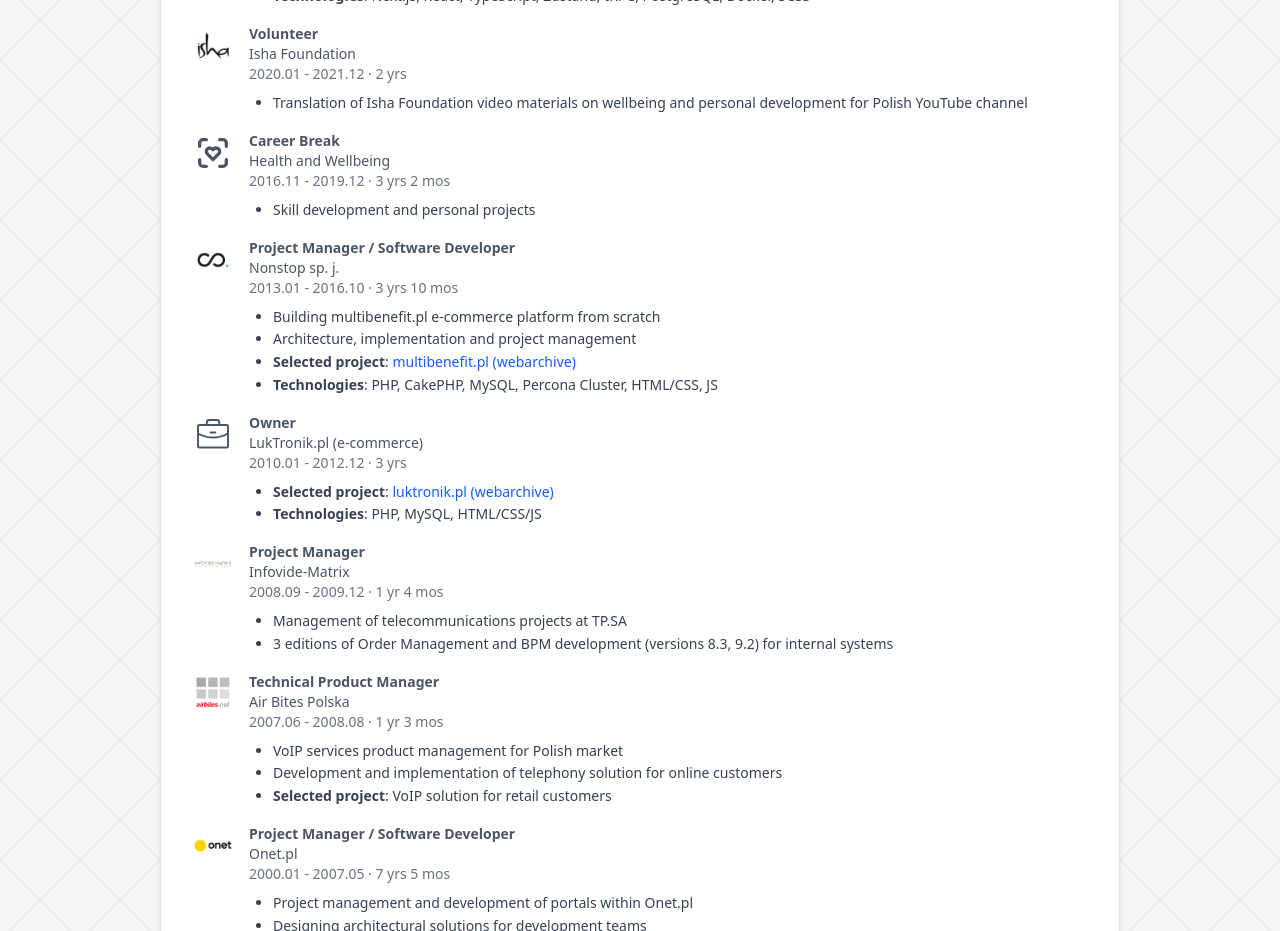
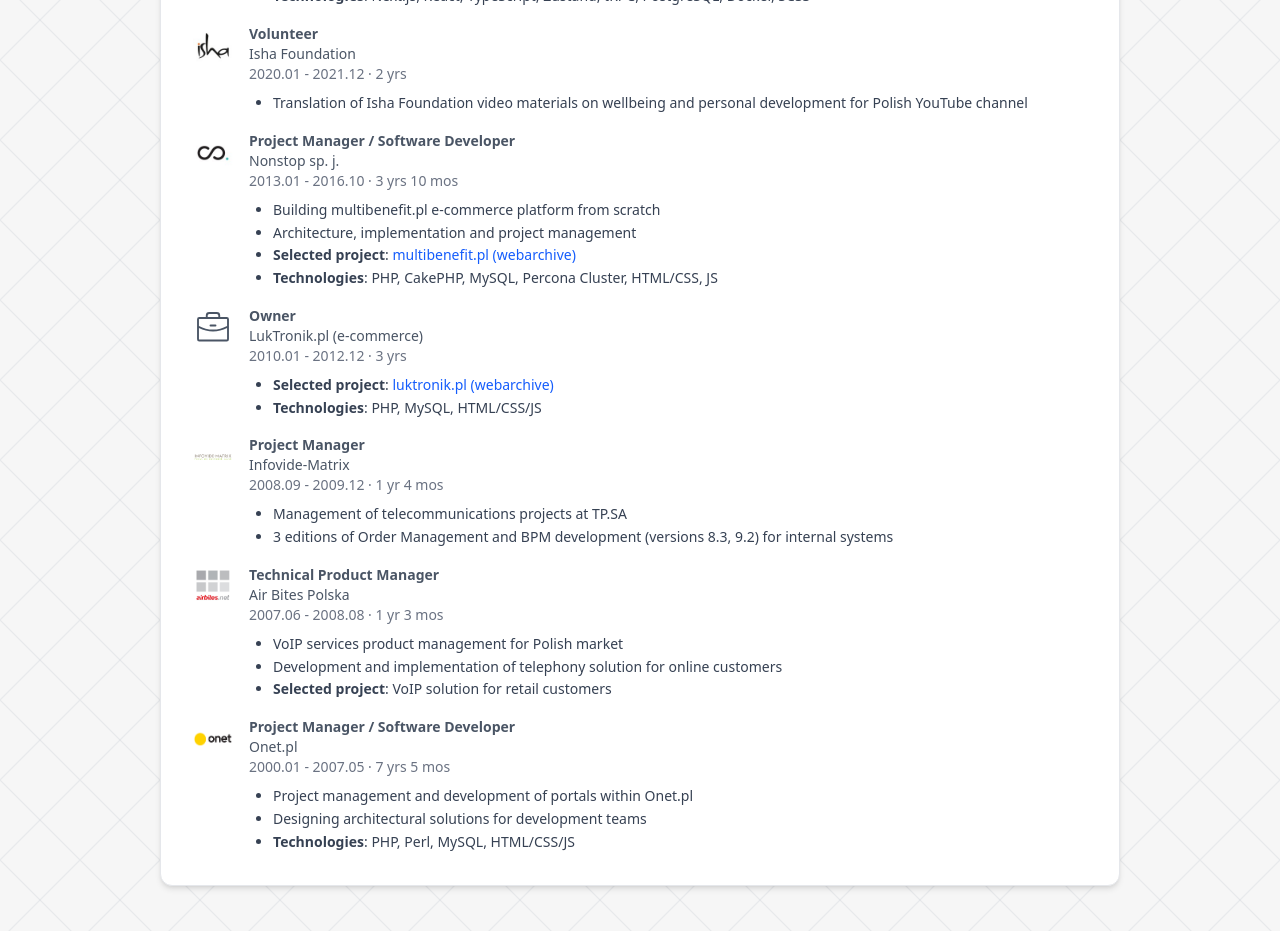
Before and after one commit to rlukawski/personal-website, a React (Vite) app: page / in a window 1280 px wide. Shown: the part 1220-2151 px from the top of the page. Built offline with nearby package versions, Linux system fonts and the light colour scheme.

Commit message:
Remove health and wellbeing gap

```diff
--- a/src/components/Experience.tsx
+++ b/src/components/Experience.tsx
@@ -7,7 +7,6 @@
 import airBitesLogo from "../assets/air-bites-logo.png";
 import onetLogo from "../assets/onet-logo.png";
 import { useTranslation } from "react-i18next";
-import { TbHealthRecognition } from "react-icons/tb";
 
 interface ExperienceItem {
   startDate: string;
@@ -118,14 +117,6 @@
     company: "Isha Foundation",
     customIcon: ishaFoundationLogo,
     descriptionKeys: ["experience.exp2.desc0"],
-  },
-  {
-    startDate: "2016.11",
-    endDate: "2019.12",
-    titleKey: "experience.exp8.title",
-    company: "Health and Wellbeing",
-    customIcon: TbHealthRecognition,
-    descriptionKeys: ["experience.exp8.desc0"],
   },
   {
     startDate: "2013.01",
--- a/src/locales/en.json
+++ b/src/locales/en.json
@@ -67,10 +67,6 @@
       "title": "Project Manager / Software Developer",
       "desc0": "Project management and development of portals within Onet.pl",
       "desc1": "Designing architectural solutions for development teams"
-    },
-    "exp8": {
-      "title": "Career Break",
-      "desc0": "Skill development and personal projects"
     }
   },
   "skills": {
--- a/src/locales/pl.json
+++ b/src/locales/pl.json
@@ -70,10 +70,6 @@
       "title": "Kierownik Projektów / Programista",
       "desc0": "Zarządzanie projektami i development portali w ramach Onet.pl",
       "desc1": "Projektowanie rozwiązań architektonicznych dla zespołów deweloperskich"
-    },
-    "exp8": {
-      "title": "Przerwa zawodowa",
-      "desc0": "Rozwój kompetencji i projekty osobiste"
     }
   },
   "skills": {
```
